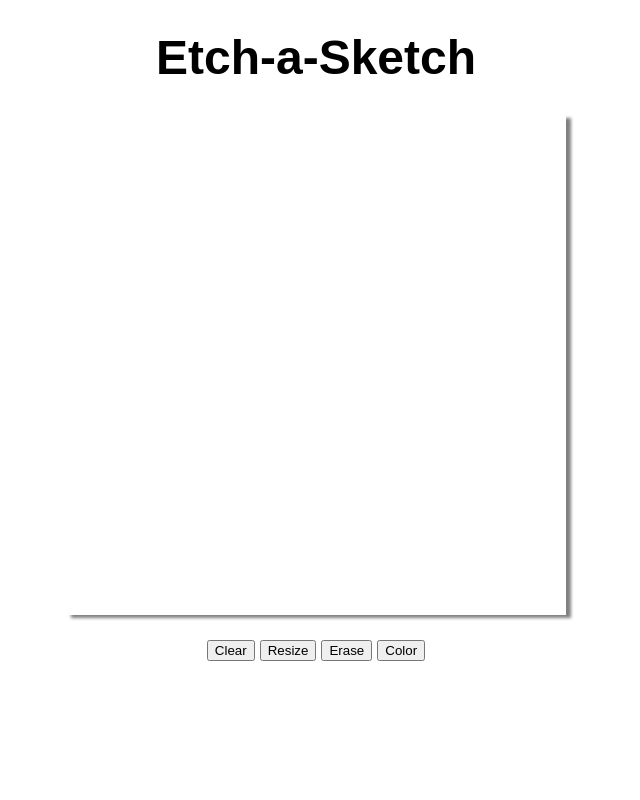
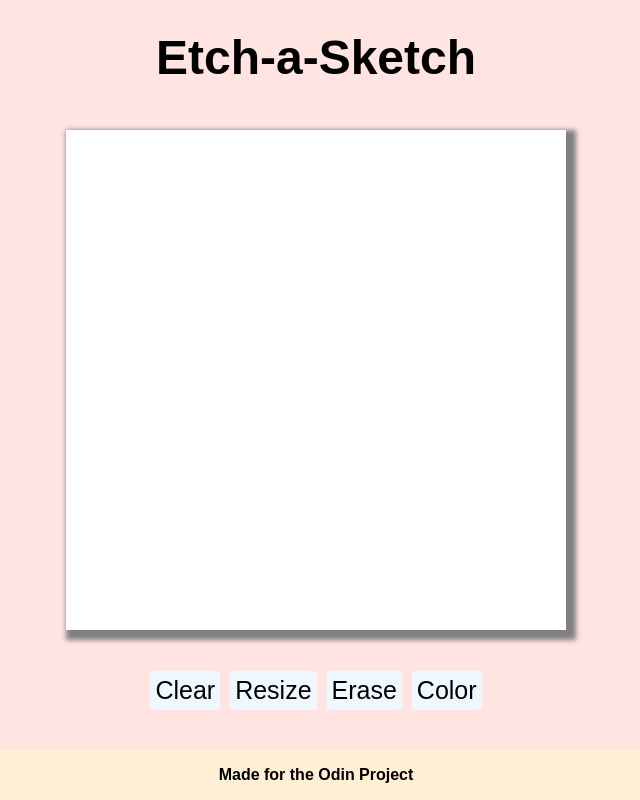
Before and after one commit to dragonfur/Etch-a-Sketch, a plain HTML site: page index.html in a window 1280 px wide. Shown: the whole page, without its empty margins (324-964 px from the left). Drawn offline with Linux system fonts and the light colour scheme.

Commit message:
Make website look nice
Added some css and animation (with keyframes) to complete the website's
look and the project as a whole.

```diff
--- a/index.html
+++ b/index.html
@@ -16,6 +16,7 @@
         <button class="erase">Erase</button>
         <button class="rainbow">Color</button>
     </div>
+    <footer><strong>Made for the Odin Project</strong></footer>
     <script src="script.js"></script>
 </body>
 </html>
--- a/script.js
+++ b/script.js
@@ -96,13 +96,12 @@ function reset(){
     isColor = true
     rainbowing = false
     erasing = false
+    rainbow.textContent = "Color"
 }
 
 clear.addEventListener("click", () => {
     container.innerHTML = " "
-    isColor = true
-    rainbowing = false
-    erasing = false
+    reset()
     makeSquares(size)
 })
 
--- a/styles.css
+++ b/styles.css
@@ -1,9 +1,17 @@
 /* styles */
+
+body{ height:100vh; margin:0; }
+
+header{ min-height:50px; }
+footer{ min-height:50px; background:PapayaWhip; }
 
 body {
     padding: 0;
     margin: 0;
     font-family: Arial, Helvetica, sans-serif;
+    background-color: mistyrose;
+    display: flex;
+    flex-direction: column;
 }
 
 header{
@@ -21,8 +29,9 @@ header{
     max-width: 500px;
     max-height: 500px;
     font-size: 0;
-    box-shadow: 5px 3px 3px gray;
-
+    box-shadow: 5px 5px 5px 5px gray;
+    background-color: white;
+    animation: opacity 1s;
 }
 
 .square {
@@ -35,5 +44,34 @@ header{
     display: flex;
     justify-content: center;
     padding: 25px;
-    gap: 5px;
+    gap: 10px;
 }
+
+footer {
+    margin-top: auto;
+    padding-top: auto;
+    display: flex;
+    align-items: center;
+    justify-content: center;
+}
+
+button {
+    background-color: aliceblue;
+    border-style: none;
+    font-size: 25px;
+    padding: 5px;
+    border-radius: 3px;
+}
+
+button:hover{
+    background-color: gray;
+    transform: scale(1.1);
+}
+
+@keyframes opacity {
+    0%   {opacity: 0}
+    25%  {opacity: 0.25}
+    50%  {opacity: 0.50}
+    75%  {opacity: 0.75}
+    100% {opacity: 1}
+  }
```
